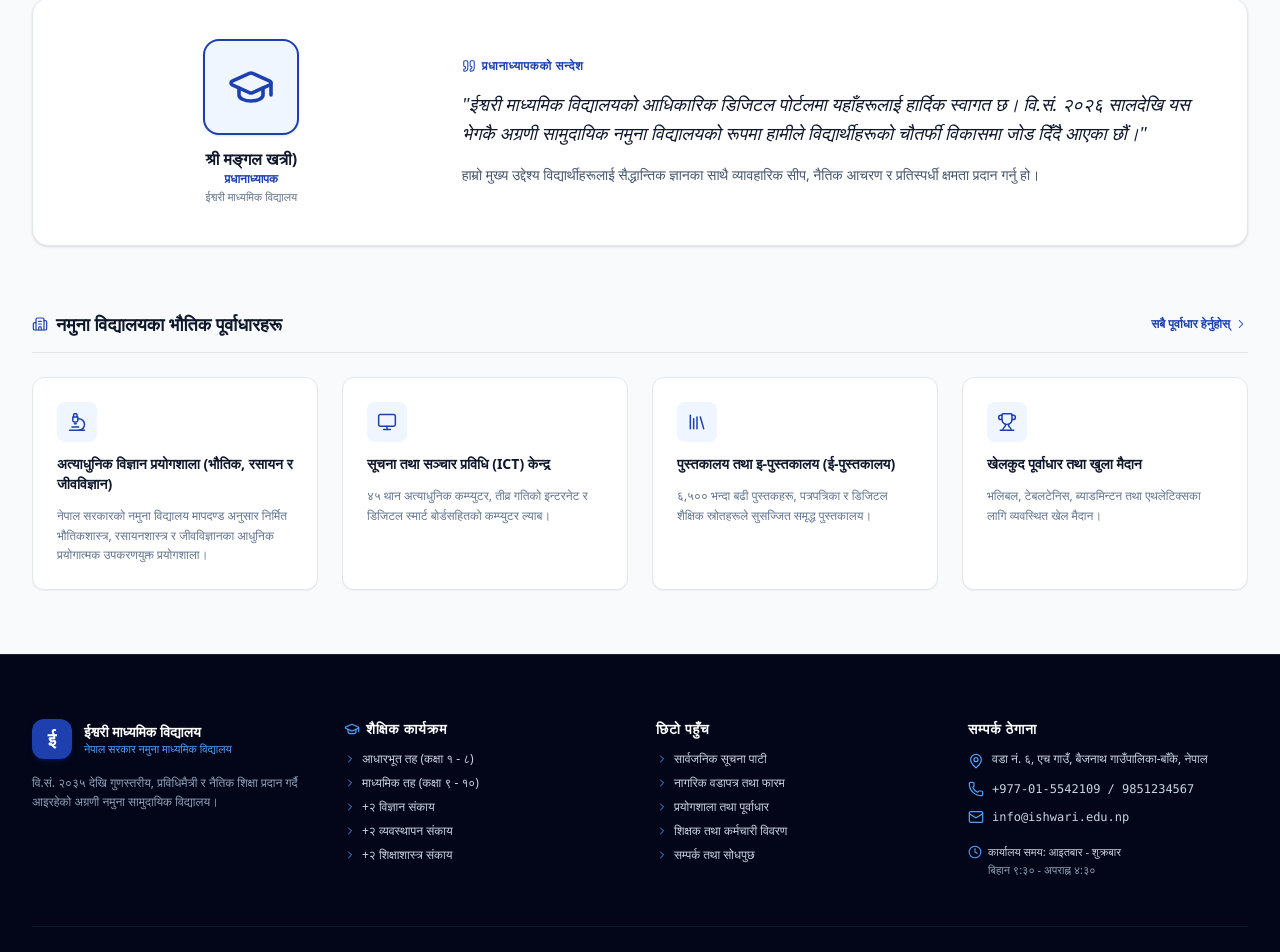
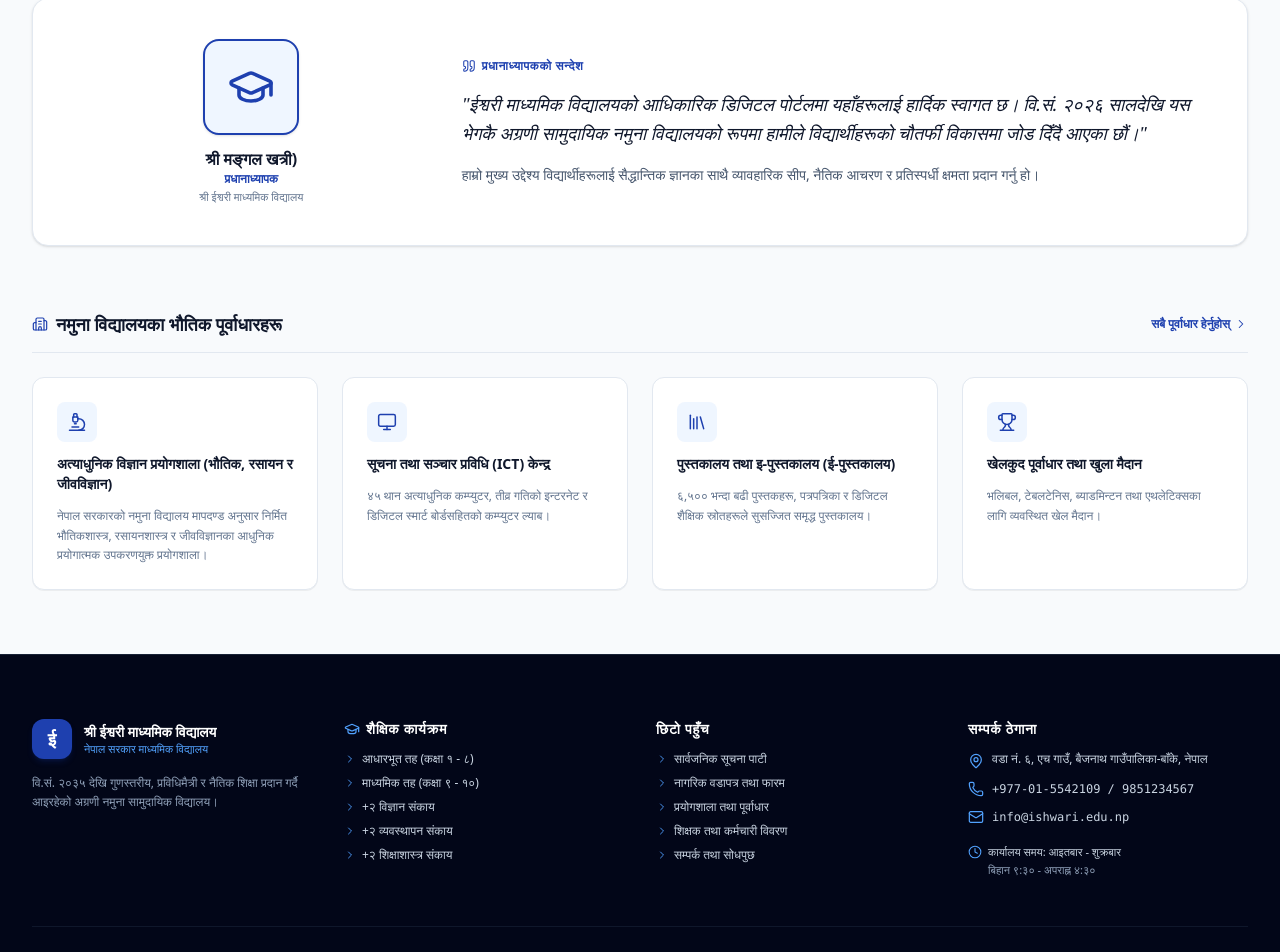
Before and after one commit to NotMeFound/ishwari-ma-vi, a React (Vite) app: page / in a window 1280 px wide. Shown: the part 1524-2476 px from the top of the page. Built offline with nearby package versions, Linux system fonts and the light colour scheme.

Commit message:
school name update

```diff
--- a/src/data/schoolData.ts
+++ b/src/data/schoolData.ts
@@ -16,12 +16,12 @@ import {
 } from '../types';
 
 export const initialSchoolData: SchoolData = {
-  name_en: "Ishwari Secondary School",
-  name_np: "ईश्वरी माध्यमिक विद्यालय",
+  name_en: "Shree Ishwari Secondary School",
+  name_np: "श्री ईश्वरी माध्यमिक विद्यालय",
   tagline_en: "Center for Academic Excellence & Character Building",
   tagline_np: "शैक्षिक उत्कृष्टता र चरित्र निर्माणको अग्रणी केन्द्र",
-  affiliation_en: "Government of Nepal Model Secondary School",
-  affiliation_np: "नेपाल सरकार नमुना माध्यमिक विद्यालय",
+  affiliation_en: "Government of Nepal Secondary School",
+  affiliation_np: "नेपाल सरकार माध्यमिक विद्यालय",
   code: "EMIS: 48012004",
   estd_bs: "2026 B.S.",
   estd_ad: "1978 A.D.",
```
